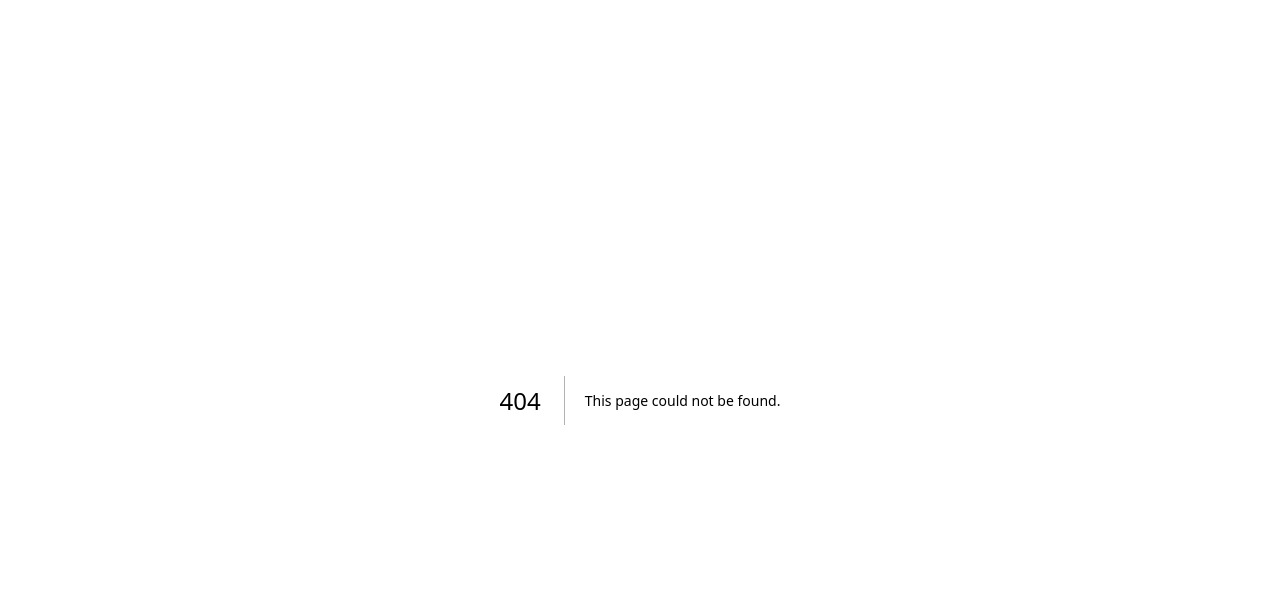
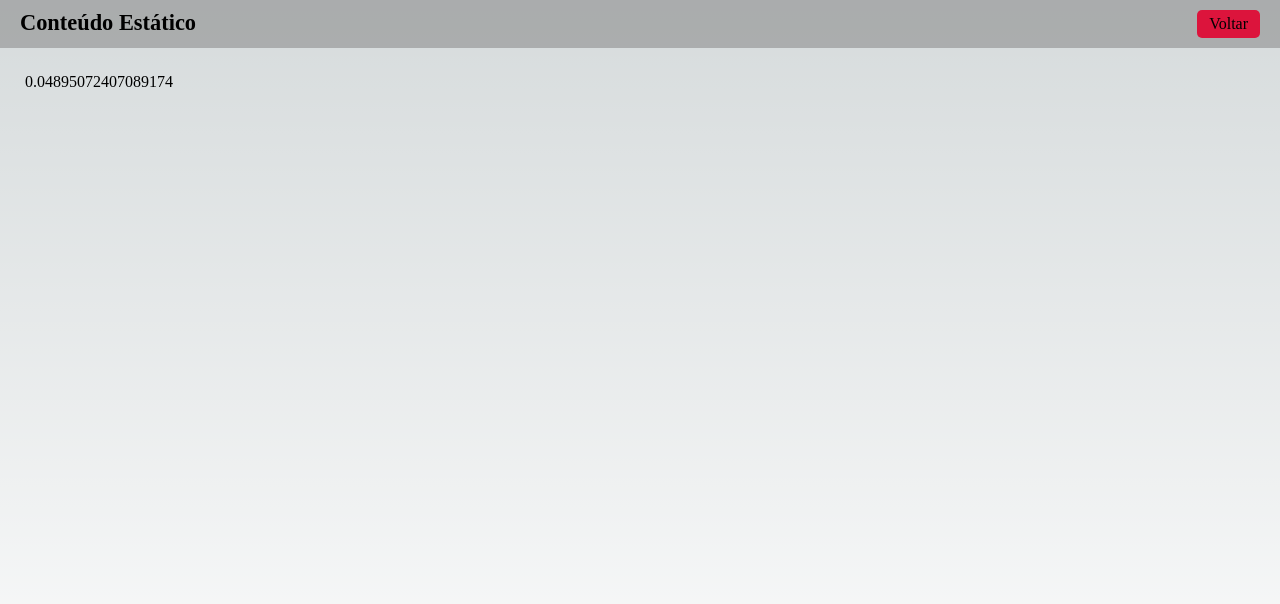
Before and after one commit to manoelmachado/react-redux, a Next.js app in the folder aulao-nextjs/fundamentos/: page /estatico in a window 1280 px wide. Before the commit this address had no page. Shown: the top 604 px of the page. Built offline with nearby package versions, Linux system fonts and the light colour scheme.

Commit message:
componente estatico
aprendendo um pouco sobre pré-renderização

```diff
--- /dev/null
+++ b/aulao-nextjs/fundamentos/src/pages/estatico.jsx
@@ -0,0 +1,19 @@
+import Layout from "../components/Layout";
+
+
+export function getStaticProps() {
+    return {
+        props: {
+            numero: Math.random()
+        }
+    }
+}
+
+
+export default function Estatico(props) {
+    return (
+        <Layout titulo="Conteúdo Estático">
+            <div>{props.numero}</div>
+        </Layout>
+    )
+}
--- a/aulao-nextjs/fundamentos/src/pages/estilo.jsx
+++ b/aulao-nextjs/fundamentos/src/pages/estilo.jsx
@@ -1,8 +1,7 @@
 import styles from "../styles/estilo.module.css";
 import Layout from "../components/Layout";
-import Link from "next/link";
 
-export default (props) => {
+export default function Estilo() {
   return (
     <Layout titulo="Exemplo de CSS Modularizado">
       <div className={styles.roxo}>
--- a/aulao-nextjs/fundamentos/src/pages/index.tsx
+++ b/aulao-nextjs/fundamentos/src/pages/index.tsx
@@ -18,6 +18,7 @@
       <Navegador texto="Navegação #02" destino="/cliente/sp-02/321" cor="blue"/>
       <Navegador texto="Componente com Estado" destino="/estado" cor="gray" />
       <Navegador texto="Integração com API #01" destino="/integracao_1" cor="purple" />
+      <Navegador texto="Conteúdo estatico" destino="/estatico" cor="#fa054a" />
     </div>
   );
 }
```
